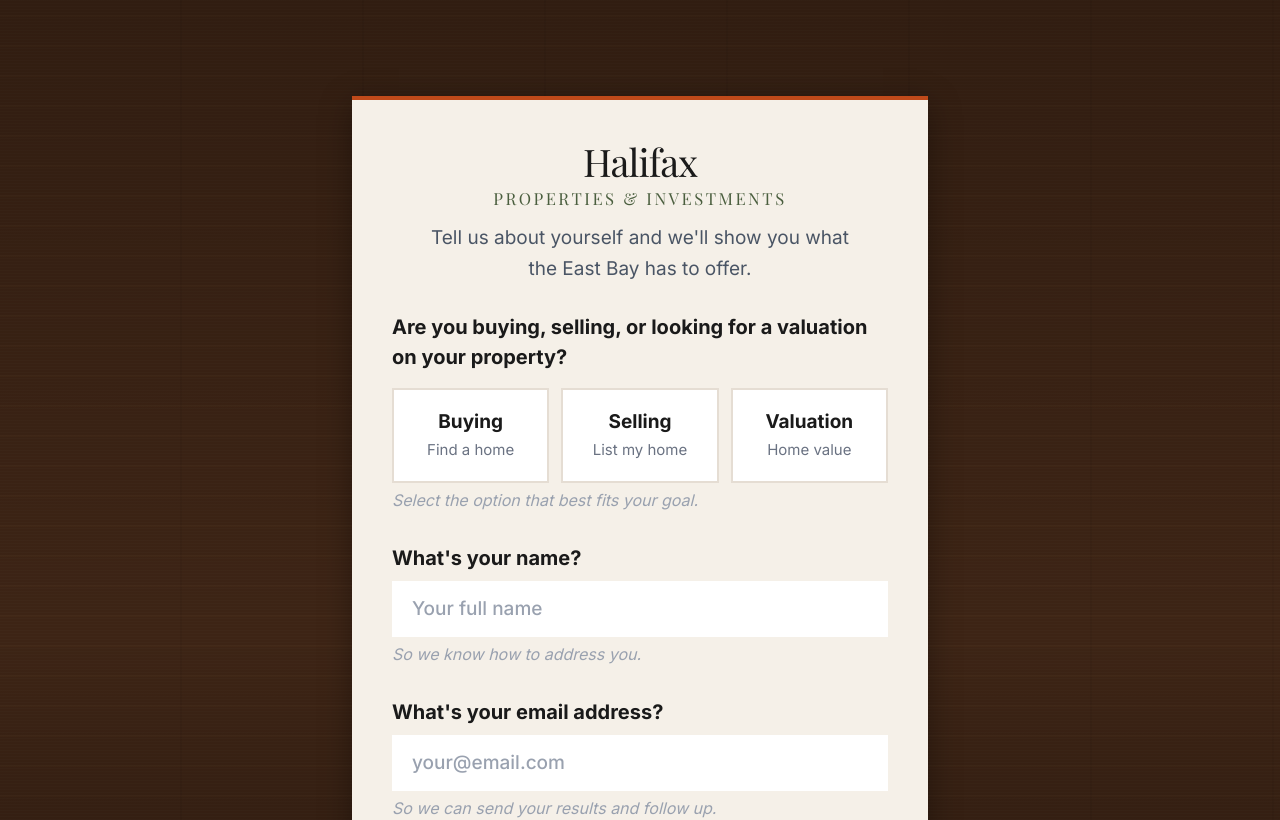
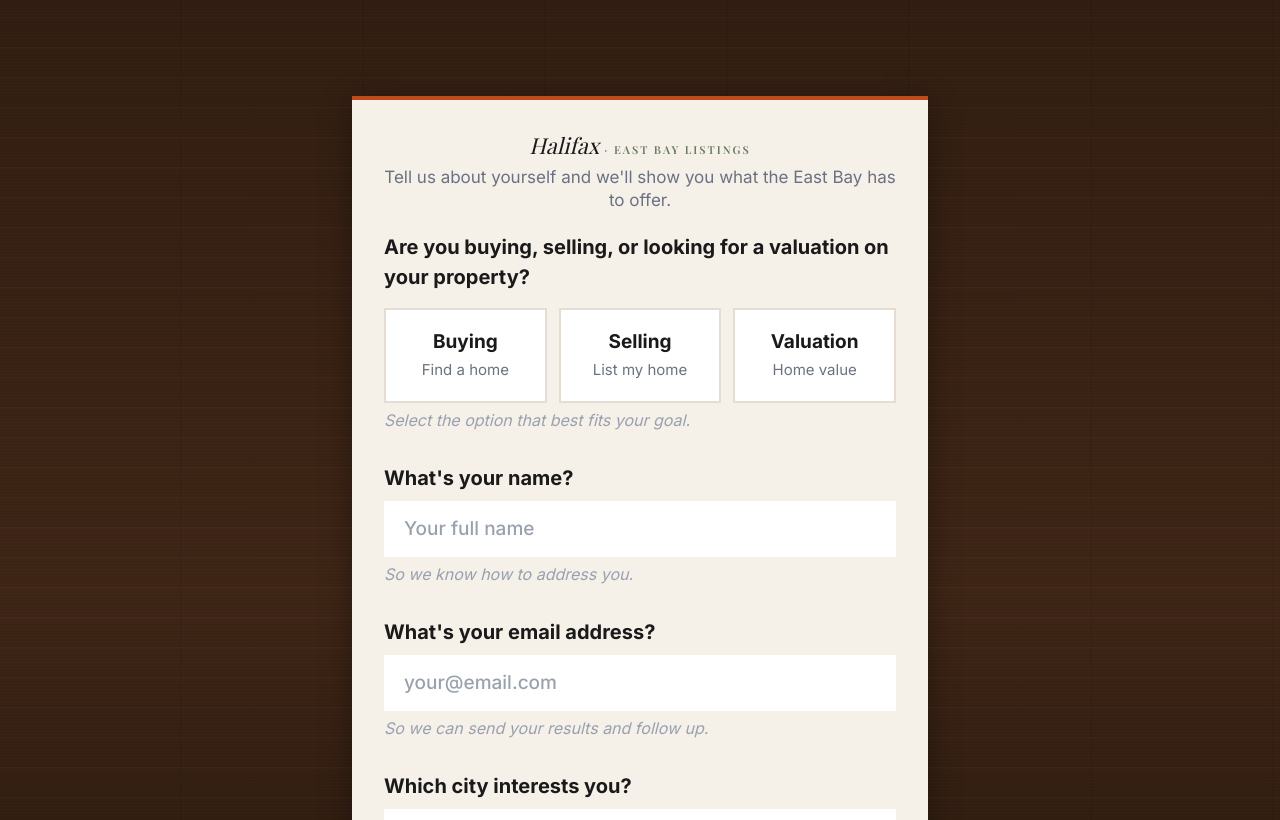
Before and after one commit to Dera-Enebeli/halifax, a Next.js app: page /consultation in a window 1280 px wide. Shown: the top 820 px of the page. Built offline with nearby package versions, Linux system fonts and the light colour scheme; a web font is replaced by a local one.

Commit message:
compress form/results header: single-line Halifax · East Bay Listings, less vertical space

```diff
--- a/src/components/lead-form.tsx
+++ b/src/components/lead-form.tsx
@@ -38,19 +38,13 @@ export default function LeadForm() {
           <div className="bg-cream shadow-[0_8px_30px_rgba(0,0,0,0.35)]">
             <div className="h-1 w-full bg-terracotta" />
 
-            <div className="p-8 sm:p-10 sm:pt-10">
+            <div className="p-6 sm:p-8">
 
-              <div className="text-center mb-3">
-                <h1 className="font-serif text-[clamp(28px,3.5vw,38px)] text-near-black leading-[1.15] tracking-tight" style={{ fontFamily: "var(--font-serif)" }}>
-                  Halifax
-                </h1>
-                <p className="font-serif text-[clamp(13px,1.3vw,17px)] text-olive-dark tracking-[0.15em] uppercase mt-0.5" style={{ fontFamily: "var(--font-serif)" }}>
-                  Properties &amp; Investments
+              <div className="text-center mb-5">
+                <p className="font-serif italic text-[22px] text-near-black leading-tight" style={{ fontFamily: "var(--font-serif)" }}>
+                  Halifax <span className="text-olive text-[11px] tracking-[2px] uppercase font-semibold not-italic">· East Bay Listings</span>
                 </p>
-              </div>
-
-              <div className="text-center mb-7">
-                <p className="text-[18px] sm:text-[19px] text-gray-600 font-normal max-w-md mx-auto leading-relaxed">
+                <p className="text-[17px] text-gray-500 mt-1.5 font-normal leading-snug">
                   Tell us about yourself and we&apos;ll show you what the East Bay has to offer.
                 </p>
               </div>
--- a/src/components/lead-step-consultation.tsx
+++ b/src/components/lead-step-consultation.tsx
@@ -40,19 +40,13 @@ export default function LeadStepConsultation() {
           <div className="bg-cream shadow-[0_8px_30px_rgba(0,0,0,0.35)]">
             <div className="h-1 w-full bg-terracotta" />
 
-            <div className="p-8 sm:p-10">
+            <div className="p-6 sm:p-8">
 
-              <div className="text-center mb-3">
-                <h1 className="font-serif text-[clamp(28px,3.5vw,38px)] text-near-black leading-[1.15] tracking-tight" style={{ fontFamily: "var(--font-serif)" }}>
-                  Halifax
-                </h1>
-                <p className="font-serif text-[clamp(13px,1.3vw,17px)] text-olive-dark tracking-[0.15em] uppercase mt-0.5" style={{ fontFamily: "var(--font-serif)" }}>
-                  Properties &amp; Investments
+              <div className="text-center mb-5">
+                <p className="font-serif italic text-[22px] text-near-black leading-tight" style={{ fontFamily: "var(--font-serif)" }}>
+                  Halifax <span className="text-olive text-[11px] tracking-[2px] uppercase font-semibold not-italic">· East Bay Listings</span>
                 </p>
-              </div>
-
-              <div className="text-center mb-7">
-                <p className="text-[19px] text-gray-600 font-normal max-w-md mx-auto leading-relaxed">
+                <p className="text-[17px] text-gray-500 mt-1.5 font-normal leading-snug">
                   Here are your results, {state.name?.split(" ")[0]}
                 </p>
               </div>
```
